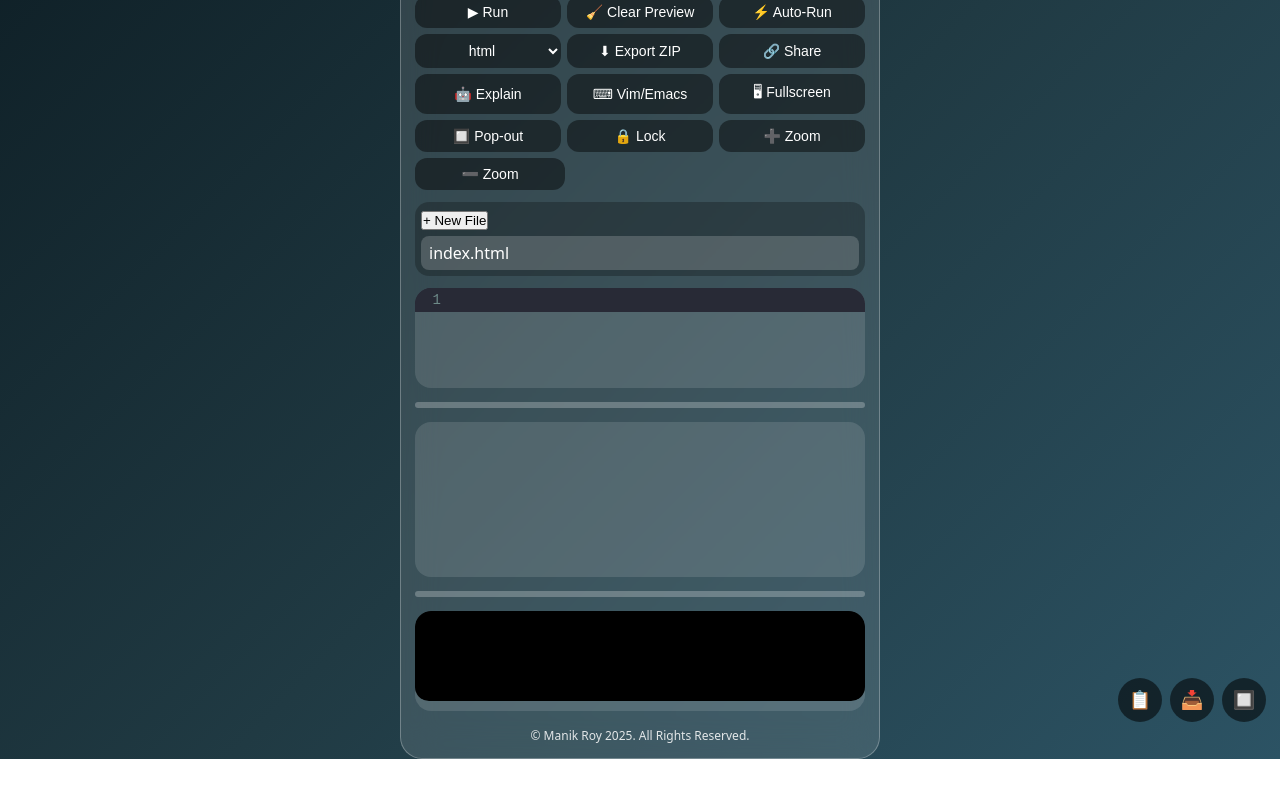
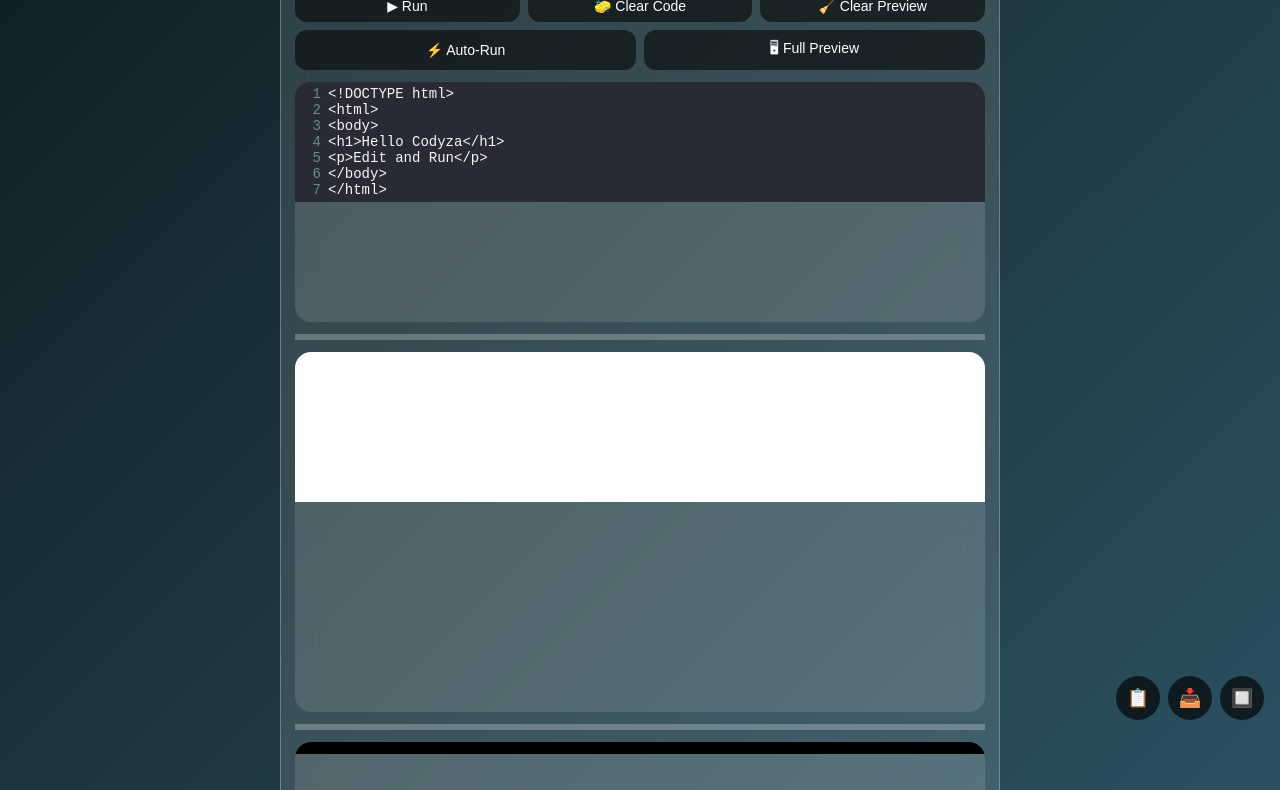
Before and after one commit to pixnum-hub/Codyza, a plain HTML site: page index.html in a window 1280 px wide. Shown: the part 64-854 px from the top of the page. Before the commit the page ends 823 px from the top, so only its background shows below. Drawn offline with nearby package versions, Linux system fonts and the light colour scheme.

Commit message:
Update index.html

```diff
--- a/index.html
+++ b/index.html
@@ -5,8 +5,7 @@
 <title>Codyza</title>
 <meta name="viewport" content="width=device-width, initial-scale=1.0">
 <meta name="theme-color" content="#111">
-<link rel="manifest" href="manifest.json">
-<link rel="apple-touch-icon" href="icon-192.png">
+
 <link rel="stylesheet" href="https://cdnjs.cloudflare.com/ajax/libs/codemirror/5.65.15/codemirror.min.css">
 <link rel="stylesheet" href="https://cdnjs.cloudflare.com/ajax/libs/codemirror/5.65.15/theme/dracula.min.css">
 
@@ -15,192 +14,248 @@
   --glass: rgba(255,255,255,0.12);
   --border: rgba(255,255,255,0.28);
   --blur: blur(18px);
-  --dark: rgba(0,0,0,0.45);
+  --dark: rgba(0,0,0,0.55);
 }
 *{box-sizing:border-box;margin:0;padding:0;}
 body{
-  min-height:100vh; display:flex; justify-content:center; align-items:center;
-  font-family:system-ui,Segoe UI,Roboto; background:linear-gradient(135deg,#0f2027,#203a43,#2c5364); color:#fff;
+  min-height:100vh;
+  display:flex;
+  justify-content:center;
+  align-items:center;
+  font-family:system-ui,Segoe UI;
+  background:linear-gradient(135deg,#0f2027,#203a43,#2c5364);
+  color:#fff;
 }
 body.dark{background:linear-gradient(135deg,#000,#111,#222);}
+
 #appFrame{
-  width:96%; max-width:480px; min-height:94vh; display:flex; flex-direction:column;
-  gap:12px; padding:14px; border-radius:22px; border:1px solid var(--border);
-  background:var(--glass); backdrop-filter:var(--blur); position:relative;
+  width:96%;
+  max-width:720px;
+  min-height:96vh;
+  display:flex;
+  flex-direction:column;
+  gap:12px;
+  padding:14px;
+  border-radius:22px;
+  border:1px solid var(--border);
+  background:var(--glass);
+  backdrop-filter:var(--blur);
+  position:relative;
 }
-#title{text-align:center;font-size:20px;font-weight:600;margin-top:6px;}
+
+#title{text-align:center;font-size:20px;font-weight:600;}
+
 #darkToggle{
-  position:absolute; top:10px; right:10px; width:44px; height:44px;
-  border-radius:50%; border:none; background:var(--dark); color:#fff; font-size:20px; cursor:pointer;
+  position:absolute;
+  top:12px;
+  right:12px;
+  width:44px;
+  height:44px;
+  border-radius:50%;
+  border:none;
+  background:var(--dark);
+  color:#fff;
+  font-size:20px;
+  cursor:pointer;
 }
+
 .controls{
-  display:flex; flex-wrap:wrap; justify-content:space-between; gap:6px;
+  display:flex;
+  flex-wrap:wrap;
+  gap:8px;
 }
-.controls button,
-.controls select,
-.controls input{
-  flex:1 1 calc(33% - 6px); min-width:100px; max-width:150px;
-  padding:8px; border-radius:12px; border:none; background:var(--dark); color:#fff; font-size:14px; text-align:center;
+.controls button{
+  flex:1 1 calc(33% - 8px);
+  padding:8px;
+  border-radius:12px;
+  border:none;
+  background:var(--dark);
+  color:#fff;
+  font-size:14px;
 }
-@media(max-width:500px){
-  .controls button,
-  .controls select,
-  .controls input{flex:1 1 100%; max-width:none;}
+@media(max-width:600px){
+  .controls button{flex:1 1 100%;}
 }
-#files{background:rgba(0,0,0,0.25); border-radius:14px; padding:6px;}
-#files ul{list-style:none;padding:0;margin:6px 0 0;}
-#files li{padding:6px 8px; border-radius:8px; cursor:pointer;}
-#files li.active{background:rgba(255,255,255,0.18);}
-#editorWrap,#previewWrap,#consoleWrap{border-radius:16px; overflow:hidden; background:var(--glass); position:relative; min-height:100px;}
-.CodeMirror{height:100%; font-size:14px;}
-#preview{width:100%; height:100%; border:none; transform-origin:top left;}
-#console{height:90px;background:#000;color:#0f0;padding:6px;border-radius:14px;font-family:monospace;overflow:auto;}
-.resizer{height:6px;background:rgba(255,255,255,0.25);cursor:ns-resize;border-radius:3px;margin:2px 0;}
-#previewWrap.fullscreen{position:fixed;top:0;left:0;width:100vw;height:100vh;z-index:9999;border-radius:0;background:var(--glass);display:flex;flex-direction:column;}
-.floating{position:fixed;bottom:14px;right:14px;display:flex;gap:8px;}
-.floating button{width:44px;height:44px;border-radius:50%;border:none;background:rgba(0,0,0,0.55);color:#fff;font-size:18px;}
-footer{text-align:center;font-size:12px;opacity:0.85;margin-top:4px;}
-.highlight{background:yellow;}
+
+.panel{
+  border-radius:16px;
+  background:var(--glass);
+  overflow:hidden;
+}
+
+#editorWrap{min-height:240px;}
+#previewWrap{min-height:360px;}
+#consoleWrap{min-height:120px;}
+
+.CodeMirror{height:100%;font-size:14px;}
+
+#preview{
+  width:100%;
+  height:100%;
+  border:none;
+  background:#fff;
+}
+
+.resizer{
+  height:6px;
+  background:rgba(255,255,255,0.25);
+  cursor:ns-resize;
+}
+
+#console{
+  background:#000;
+  color:#0f0;
+  padding:6px;
+  font-family:monospace;
+  height:100%;
+  overflow:auto;
+}
+
+.floating{
+  position:fixed;
+  bottom:16px;
+  right:16px;
+  display:flex;
+  gap:8px;
+}
+.floating button{
+  width:44px;
+  height:44px;
+  border-radius:50%;
+  border:none;
+  background:rgba(0,0,0,0.65);
+  color:#fff;
+  font-size:18px;
+}
+
+footer{
+  text-align:center;
+  font-size:12px;
+  opacity:0.8;
+}
+
+/* 🔥 FULLSCREEN PREVIEW MODE */
+#appFrame.preview-only #editorWrap,
+#appFrame.preview-only #editorResizer,
+#appFrame.preview-only #consoleWrap,
+#appFrame.preview-only #previewResizer,
+#appFrame.preview-only .floating,
+#appFrame.preview-only .controls {
+  display:none;
+}
+
+#appFrame.preview-only #previewWrap{
+  position:fixed;
+  inset:0;
+  width:100vw;
+  height:100vh;
+  border-radius:0;
+  z-index:9999;
+  background:#fff;
+}
 </style>
 </head>
+
 <body>
 <div id="appFrame">
   <button id="darkToggle">🌓</button>
   <div id="title">Codyza</div>
+
   <div class="controls">
     <button id="runBtn">▶ Run</button>
+    <button onclick="clearEditor()">🧽 Clear Code</button>
     <button onclick="clearPreview()">🧹 Clear Preview</button>
     <button onclick="toggleAuto()">⚡ Auto-Run</button>
-    <select id="langSelect"></select>
-    <button onclick="exportZIP()">⬇ Export ZIP</button>
-    <button onclick="share()">🔗 Share</button>
-    <button onclick="explain()">🤖 Explain</button>
-    <button onclick="toggleKeymap()">⌨ Vim/Emacs</button>
-    <button onclick="toggleFullscreenPreview()">🖥 Fullscreen</button>
-    <button onclick="popoutPreview()">🔲 Pop-out</button>
-    <button id="lockBtn" onclick="togglePreviewLock()">🔒 Lock</button>
-    <button onclick="zoomPreview('in')">➕ Zoom</button>
-    <button onclick="zoomPreview('out')">➖ Zoom</button>
+    <button onclick="toggleFullPreview()">🖥 Full Preview</button>
   </div>
 
-  <div id="files">
-    <button onclick="newFile()">+ New File</button>
-    <ul id="fileList"></ul>
+  <div id="editorWrap" class="panel">
+    <textarea id="editor"></textarea>
+  </div>
+  <div class="resizer" id="editorResizer"></div>
+
+  <div id="previewWrap" class="panel">
+    <iframe id="preview"></iframe>
+  </div>
+  <div class="resizer" id="previewResizer"></div>
+
+  <div id="consoleWrap" class="panel">
+    <div id="console"></div>
   </div>
 
-  <div id="editorWrap"><textarea id="editor"></textarea></div>
-  <div id="editorResizer" class="resizer"></div>
-  <div id="previewWrap"><iframe id="preview"></iframe></div>
-  <div id="previewResizer" class="resizer"></div>
-  <div id="consoleWrap"><div id="console"></div></div>
   <footer>© Manik Roy 2025. All Rights Reserved.</footer>
 </div>
 
 <div class="floating">
-  <button onclick="copy()">📋</button>
-  <button onclick="paste()">📥</button>
+  <button onclick="copyCode()">📋</button>
+  <button onclick="pasteCode()">📥</button>
   <button onclick="selectAll()">🔲</button>
 </div>
 
 <script src="https://cdnjs.cloudflare.com/ajax/libs/codemirror/5.65.15/codemirror.min.js"></script>
-<script src="https://cdnjs.cloudflare.com/ajax/libs/codemirror/5.65.15/mode/javascript/javascript.min.js"></script>
-<script src="https://cdnjs.cloudflare.com/ajax/libs/codemirror/5.65.15/mode/xml/xml.min.js"></script>
-<script src="https://cdnjs.cloudflare.com/ajax/libs/codemirror/5.65.15/mode/css/css.min.js"></script>
 <script src="https://cdnjs.cloudflare.com/ajax/libs/codemirror/5.65.15/mode/htmlmixed/htmlmixed.min.js"></script>
-<script src="https://cdnjs.cloudflare.com/ajax/libs/codemirror/5.65.15/keymap/vim.min.js"></script>
-<script src="https://cdnjs.cloudflare.com/ajax/libs/codemirror/5.65.15/keymap/emacs.min.js"></script>
 
 <script>
-document.addEventListener("DOMContentLoaded",function(){
-  // Setup CodeMirror
-  const editorTA=document.getElementById("editor");
-  const preview=document.getElementById("preview");
-  const consoleDiv=document.getElementById("console");
-  const cm=CodeMirror.fromTextArea(editorTA,{theme:"dracula",lineNumbers:true,mode:"htmlmixed"});
+document.addEventListener("DOMContentLoaded",()=>{
+  const cm = CodeMirror.fromTextArea(editor,{
+    mode:"htmlmixed",
+    theme:"dracula",
+    lineNumbers:true
+  });
 
-  // Files
-  let files={"index.html":"<!DOCTYPE html>\n<html>\n<body>\n<h1>Hello World</h1>\n</body>\n</html>"};
-  let active="index.html", autoRun=false, previewLocked=false, previewZoom=1;
+  const preview = document.getElementById("preview");
+  const appFrame = document.getElementById("appFrame");
+  let autoRun=false, previewOnly=false;
 
-  // Language select
-  const langSelect=document.getElementById("langSelect");
-  const languages=["html","javascript","css","python","java","c","cpp","php","go","rust","kotlin","swift","ruby","bash","lua","typescript","json","xml","yaml","dart","scala"];
-  languages.forEach(l=>{let opt=document.createElement("option"); opt.value=l; opt.text=l; langSelect.appendChild(opt);});
+  cm.setValue(`<!DOCTYPE html>
+<html>
+<body>
+<h1>Hello Codyza</h1>
+<p>Edit and Run</p>
+</body>
+</html>`);
 
-  // Dark Mode
-  document.getElementById("darkToggle").addEventListener("click",()=>document.body.classList.toggle("dark"));
-
-  // File List
-  const fileList=document.getElementById("fileList");
-  function refreshFiles(){
-    fileList.innerHTML="";
-    Object.keys(files).forEach(f=>{
-      let li=document.createElement("li");
-      li.textContent=f; li.dataset.filename=f;
-      if(f===active) li.classList.add("active");
-      li.onclick=()=>{files[active]=cm.getValue(); active=f; cm.setValue(files[f]); refreshFiles();}
-      fileList.appendChild(li);
-    });
+  function run(){ preview.srcdoc = cm.getValue(); }
+  function clearEditor(){
+    if(confirm("Clear editor?")){
+      cm.setValue("");
+      preview.srcdoc="";
+    }
   }
-  refreshFiles();
-
-  function newFile(){
-    let n=prompt("File name");
-    if(!n||files[n]) return;
-    files[n]="";
-    active=n;
-    cm.setValue(files[n]);
-    refreshFiles();
+  function clearPreview(){ preview.srcdoc=""; }
+  function toggleAuto(){ autoRun=!autoRun; }
+  function toggleFullPreview(){
+    previewOnly=!previewOnly;
+    appFrame.classList.toggle("preview-only",previewOnly);
   }
 
-  // Run / Preview
-  function run(){if(previewLocked) return; files[active]=cm.getValue(); preview.srcdoc=files[active];}
-  function clearPreview(){preview.srcdoc="";}
-  function toggleAuto(){autoRun=!autoRun;}
-  cm.on("change",()=>{files[active]=cm.getValue(); if(autoRun) run();});
-  document.getElementById("runBtn").onclick=run;
+  cm.on("change",()=>{ if(autoRun) run(); });
 
-  // Floating buttons
-  function copy(){navigator.clipboard.writeText(cm.getValue());}
-  function paste(){navigator.clipboard.readText().then(t=>cm.replaceSelection(t));}
-  function selectAll(){cm.execCommand("selectAll");}
-  function toggleKeymap(){cm.getOption("keyMap")==="vim"?cm.setOption("keyMap","emacs"):cm.setOption("keyMap","vim");}
-  function exportZIP(){alert("ZIP export placeholder");}
-  function share(){location.hash=btoa(JSON.stringify(files)); alert("Shareable URL created");}
-  function explain(){consoleDiv.textContent="AI Explanation:\n\n"+cm.getValue();}
+  runBtn.onclick = run;
+  darkToggle.onclick = ()=>document.body.classList.toggle("dark");
 
-  window.copy=copy; window.paste=paste; window.selectAll=selectAll;
-  window.toggleKeymap=toggleKeymap; window.clearPreview=clearPreview; window.toggleAuto=toggleAuto;
-  window.exportZIP=exportZIP; window.share=share; window.explain=explain;
+  window.copyCode = ()=>navigator.clipboard.writeText(cm.getValue());
+  window.pasteCode = ()=>navigator.clipboard.readText().then(t=>cm.replaceSelection(t));
+  window.selectAll = ()=>cm.execCommand("selectAll");
+  window.clearEditor = clearEditor;
+  window.clearPreview = clearPreview;
+  window.toggleAuto = toggleAuto;
+  window.toggleFullPreview = toggleFullPreview;
 
-  // Preview controls
-  const previewWrap=document.getElementById("previewWrap");
-  function toggleFullscreenPreview(){previewWrap.classList.toggle("fullscreen");}
-  function popoutPreview(){const w=window.open("","_blank","width=800,height=600"); w.document.write(preview.srcdoc); w.document.close();}
-  const lockBtn=document.getElementById("lockBtn");
-  function togglePreviewLock(){previewLocked=!previewLocked; lockBtn.textContent=previewLocked?"🔓 Unlock":"🔒 Lock";}
-  function zoomPreview(dir){if(dir==="in") previewZoom+=0.1; else previewZoom-=0.1; if(previewZoom<0.2) previewZoom=0.2; preview.style.transform=`scale(${previewZoom})`; preview.style.transformOrigin="top left";}
-  window.toggleFullscreenPreview=toggleFullscreenPreview; window.popoutPreview=popoutPreview; window.togglePreviewLock=togglePreviewLock; window.zoomPreview=zoomPreview;
+  function makeResizable(resizer, panel){
+    let active=false;
+    resizer.onmousedown=e=>{active=true;e.preventDefault();};
+    document.onmousemove=e=>{
+      if(!active) return;
+      let h=e.clientY-panel.getBoundingClientRect().top;
+      if(h>120){ panel.style.height=h+"px"; cm.refresh(); }
+    };
+    document.onmouseup=()=>active=false;
+  }
 
-  // Resizers
-  function makeResizable(resizerId,wrap){
-    const resizer=document.getElementById(resizerId);
-    let resizing=false;
-    resizer.addEventListener("mousedown",e=>{resizing=true;e.preventDefault();});
-    document.addEventListener("mousemove",e=>{if(!resizing) return; let newH=e.clientY-wrap.getBoundingClientRect().top; if(newH>50){wrap.style.height=newH+"px"; cm.refresh();}});
-    document.addEventListener("mouseup",()=>{resizing=false;});
-  }
-  makeResizable("editorResizer",document.getElementById("editorWrap"));
-  makeResizable("previewResizer",document.getElementById("previewWrap"));
-
-  // Auto-save
-  setInterval(()=>{files[active]=cm.getValue();},10000);
-
-  // PWA service worker
-  if('serviceWorker' in navigator){
-    navigator.serviceWorker.register('service-worker.js').then(()=>console.log("Codyza SW registered")).catch(e=>console.log("SW failed",e));
-  }
+  makeResizable(editorResizer,editorWrap);
+  makeResizable(previewResizer,previewWrap);
 });
 </script>
 </body>
-</html>
+  </html>
```
